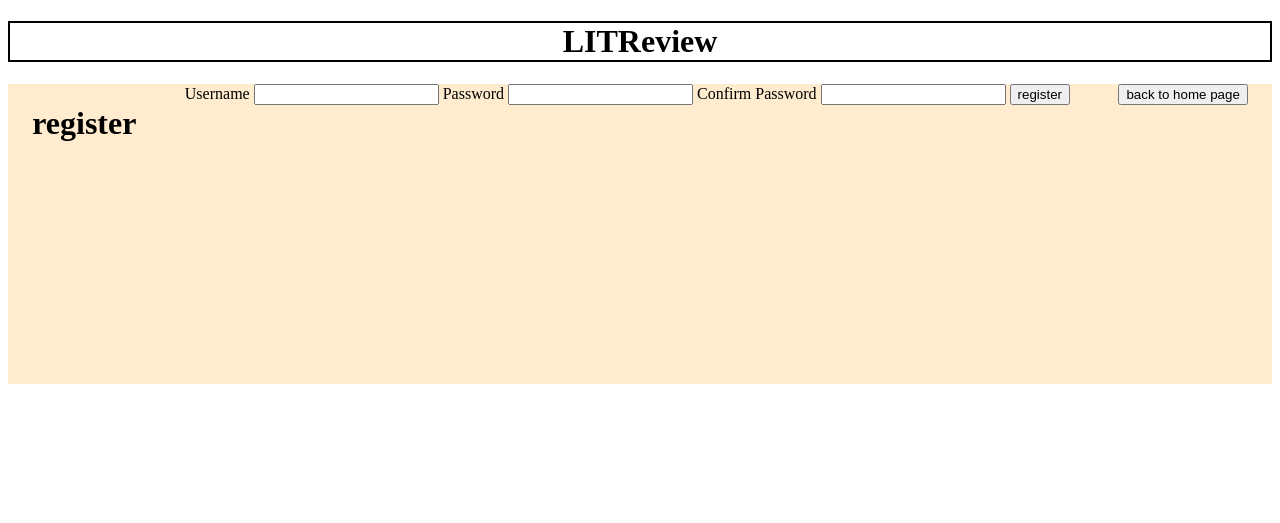
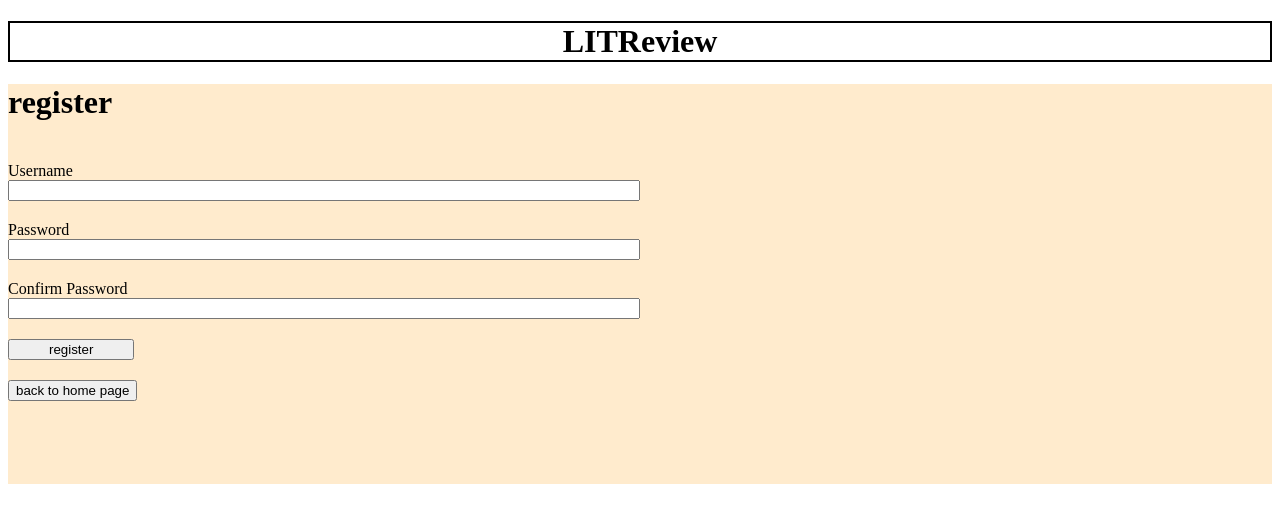
Before and after one commit to alexandre-75/Develop_a_web_application_using_Django, a Django app: page /sign_up in a window 1280 px wide. Shown: the top 523 px of the page. Run offline with Django 4.2, Linux system fonts and the light colour scheme.

Commit message:
css sign_up

```diff
--- a/source/accounts/templates/accounts/sign_up.html
+++ b/source/accounts/templates/accounts/sign_up.html
@@ -2,32 +2,33 @@
 
 {% block welcome %}
 
-<div class="content_welcome">
-    <h1>register</h1>
+<div class="content_sign_up">
+    <!-- <h1>register</h1> -->
     <div class="form_sign_up">
-        <form method = "POST">
+        <h1>register</h1>
+        <form class="form-sign_up" method = "POST">
             {% csrf_token %}
 
-            <label for="username">Username</label>
+            <label class="space_top" for="username">Username</label>
             <input type="text" name="username" id="username">
 
-            <label for="password1">Password</label>
+            <label class="space_top" for="password1">Password</label>
             <input type="password" name="password1" id="password1">
 
-            <label for="password2">Confirm Password</label>
+            <label class="space_top" for="password2">Confirm Password</label>
             <input type="password" name="password2" id="password2">
 
             {% if error %}
-            <small style="color: brown;">
+            <small>
                 {{ error }}
             </small>
             {% endif %}
 
-            <input type="submit" value="register">
+            <input class="space_top width_btn" type="submit" value="register">
         </form>
 
     </div>
-    <div class="btn_back_to_home_page">
+    <div class="space_top">
         <a href="{% url 'accounts_homepage' %}"><button>back to home page</button></a>
     </div>
 </div>
--- a/source/accounts/views.py
+++ b/source/accounts/views.py
@@ -18,7 +18,7 @@ def sign_up(request):
         password1 = request.POST.get("password1")
         password2 = request.POST.get("password2")
         if password1 != password2:
-            return render(request, "accounts/sign_up.html", {"error": "mdp no correct"})
+            return render(request, "accounts/sign_up.html", {"error": "Password no correct"})
         user = CustomUser.objects.create_user(username=username, password=password1)
         login(request, user)
         return redirect("reviews-main")
--- /dev/null
+++ b/source/reviews/static/css/sign_up.css
@@ -0,0 +1,23 @@
+
+.content_sign_up {
+    background-color: blanchedalmond;
+    height: 400px;
+}
+
+.form-sign_up {
+    display: flex;
+    flex-direction: column;
+    width: 50%;
+}
+
+.space_top {
+    margin-top: 20px;
+}
+.width_btn {
+    width: 20%;
+}
+
+small{
+    color: red;
+    font-size: xx-large;
+}
--- a/source/templates/basewelcome.html
+++ b/source/templates/basewelcome.html
@@ -4,6 +4,7 @@
 <head>
     <meta charset="UTF-8">
     <link rel="stylesheet" href="{% static 'css/welcome.css' %}">
+    <link rel="stylesheet" href="{% static 'css/sign_up.css' %}">
     <title>Welcome</title>
 </head>
 <body>
```
Also changed, not shown: source/db.sqlite3.
